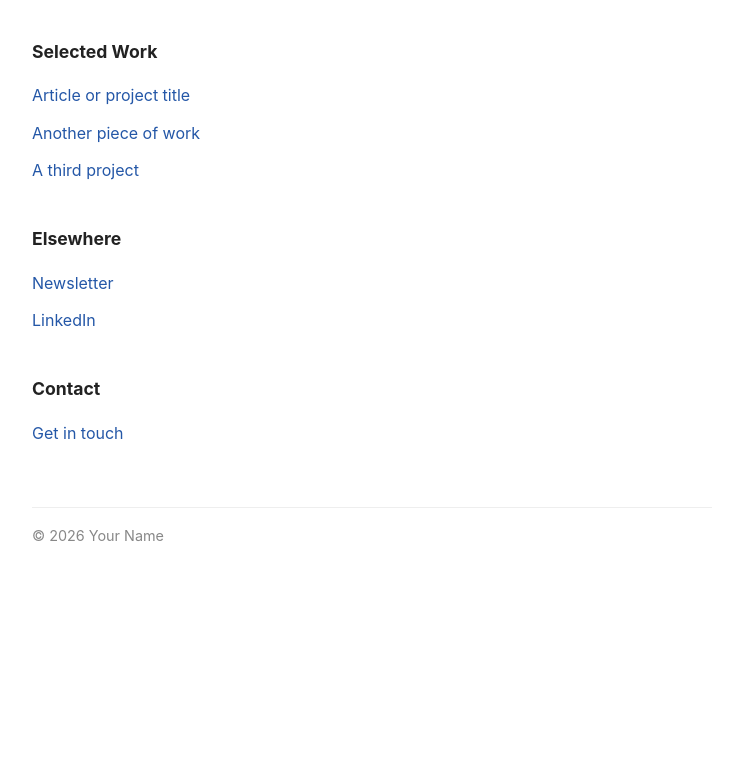
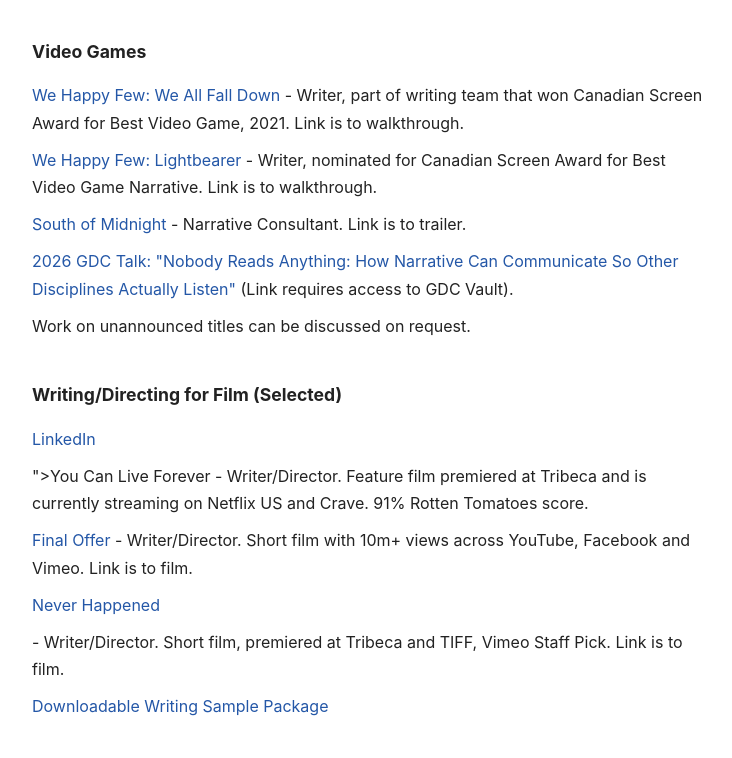
Before and after one commit to krangor/portfolio, a plain HTML site: page index.html in a window 1280 px wide. Shown: the part 169-927 px from the top of the page, without its empty margins (268-1000 px from the left). Before the commit the page ends 800 px from the top, so only its background shows below. Drawn offline with Linux system fonts and the light colour scheme.

Commit message:
Update index.html

```diff
--- a/index.html
+++ b/index.html
@@ -3,7 +3,7 @@
 <head>
     <meta charset="UTF-8">
     <meta name="viewport" content="width=device-width, initial-scale=1">
-    <title>Your Name — Portfolio</title>
+    <title>Mark Slutsky - Portfolio Links</title>
 
     <style>
         body {
@@ -69,30 +69,34 @@
 
 <body>
     <header>
-        <h1>Your Name</h1>
-        <p class="intro">Writer, editor, and creative professional.</p>
+        <h1>Mark Slutsky</h1>
+        <p class="intro">Narrative Director and Designer, Writer, Filmmaker.</p>
     </header>
 
     <main>
-        <h2>Selected Work</h2>
+        <h2>Video Games</h2>
         <ul>
-            <li><a href="https://example.com">Article or project title</a></li>
-            <li><a href="https://example.com">Another piece of work</a></li>
-            <li><a href="https://example.com">A third project</a></li>
+            <li><a href="https://www.youtube.com/watch?v=g07wv9KyQ9w">We Happy Few: We All Fall Down</a> - Writer, part of writing team that won Canadian Screen Award for Best Video Game, 2021. Link is to walkthrough.</li>
+            <li><a href="https://www.youtube.com/watch?v=LRQ0Lm62jng">We Happy Few: Lightbearer</a> - Writer, nominated for Canadian Screen Award for Best Video Game Narrative. Link is to walkthrough.</li>
+            <li><a href="https://www.youtube.com/watch?v=7kdHJKWy610">South of Midnight</a> - Narrative Consultant. Link is to trailer.</li>
+            <li><a href="https://gdcvault.com/play/1035921/Nobody-Reads-Anything-How-Narrative">2026 GDC Talk: "Nobody Reads Anything: How Narrative Can Communicate So Other Disciplines Actually Listen"</a> (Link requires access to GDC Vault).</li>
+            <li>Work on unannounced titles can be discussed on request.</li>
         </ul>
 
-        <h2>Elsewhere</h2>
+        <h2>Writing/Directing for Film (Selected)</h2>
         <ul>
-            <li><a href="https://example.com">Newsletter</a></li>
-            <li><a href="https://example.com">LinkedIn</a></li>
+            <li><a href="<li><a href="https://example.com">LinkedIn</a></li>">You Can Live Forever</a> - Writer/Director. Feature film premiered at Tribeca and is currently streaming on Netflix US and Crave. 91% Rotten Tomatoes score.</li>
+            <li><a href="https://www.youtube.com/watch?v=rv8kOzRZK8g">Final Offer</a> - Writer/Director. Short film with 10m+ views across YouTube, Facebook and Vimeo. Link is to film.</li>
+            <li><a href="https://vimeo.com/187108162">Never Happened</a></li> - Writer/Director. Short film, premiered at Tribeca and TIFF, Vimeo Staff Pick. Link is to film. </li>
+            <li><a href="https://drive.google.com/file/d/1Vgz0JqCeqmasA0U8zTQiAXEVOCA6jBba/view?usp=share_link">Downloadable Writing Sample Package</a></li>
         </ul>
 
         <h2>Contact</h2>
-        <p><a href="mailto:you@example.com">Get in touch</a></p>
+        <p><a href="mailto:slutsky.mark@gmail.com">slutsky.mark@gmail.com</a></p>
     </main>
 
     <footer>
-        &copy; 2026 Your Name
+        &copy; 2026 Mark Slutsky
     </footer>
 </body>
 </html>
```
